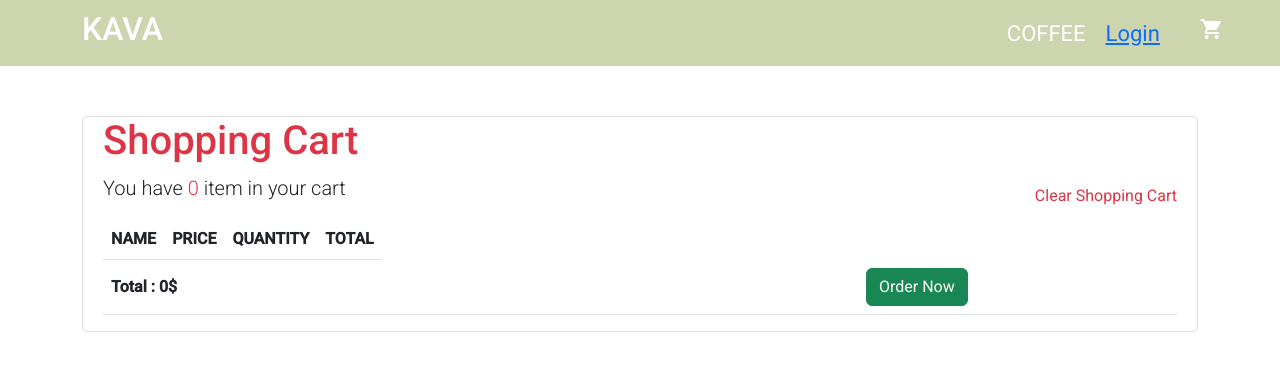
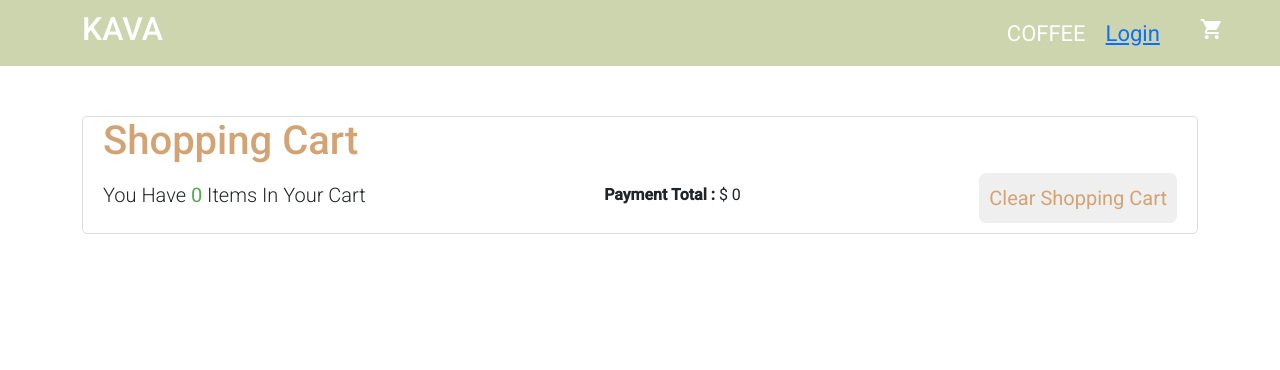
Before and after one commit to AbduallahBarmu/fullstack, an Angular app in the folder front-store/: page /cart in a window 1280 px wide. Shown: the top 370 px of the page. Built offline with nearby package versions, Linux system fonts and the light colour scheme.

Commit message:
imporve cart page style

```diff
--- a/front-store/src/app/admin/components/dashboard/dashboard.component.html
+++ b/front-store/src/app/admin/components/dashboard/dashboard.component.html
@@ -23,7 +23,7 @@
     <tr *ngFor="let item of products">
       <td>{{ item.name }}</td>
       <td>{{ item.region }}</td>
-      <td>{{ item.price }}</td>
+      <td>${{ item.price }}</td>
       <td>
         <button
           class="delete-btn"
--- a/front-store/src/app/auth/models/auth.ts
+++ b/front-store/src/app/auth/models/auth.ts
@@ -1,5 +1,4 @@
 export interface AuthData {
-  // token:string;
   email: string;
   password: string;
 
--- a/front-store/src/app/carts/components/cart/cart.component.html
+++ b/front-store/src/app/carts/components/cart/cart.component.html
@@ -1,32 +1,25 @@
 <div class="cartBox">
-  <h1 class="text-danger">Shopping Cart</h1>
+  <h1 class="title">Shopping Cart</h1>
   <div class="headCart">
     <p class="lead">
-      You have <label class="text-danger">{{ cartProducts.length }}</label> item
-      in your cart
+      You Have
+      <strong class="product-length">{{ cartProducts.length }} </strong> Items In Your Cart
     </p>
-    <span class="text-danger card-header" (click)="clearCart()"
-      >Clear Shopping Cart</span
-    >
+    <p><strong>Payment Total : </strong> $ {{ total }}</p>
+    <button class="clear-btn " (click)="clearCart()">
+      Clear Shopping Cart</button>
   </div>
+</div>
+
 <table class="table table-striped">
-    <thead class="headCart">
-      <tr>
-        <th>NAME</th>
-        <th>PRICE</th>
-        <th style="width: 25%">QUANTITY</th>
-        <th>TOTAL</th>
-      </tr>
-    </thead>
   <tbody class="table-body">
-      <tr
-        class="table-row"
-        *ngFor="let item of cartProducts; let index = index"
-      >
-        <!-- <td><img class="img" src="{{item.item.image}}" alt=""></td> -->
-        <td>{{ item.item.name }}</td>
-        <td>{{ item.item.region }}</td>
-        <td>{{ item.item.price }}$</td>
+    <tr class="table-row" *ngFor="let item of cartProducts; let index = index">
+      <td>
+        <img class="product-img" src="{{item.item.image}}" alt="" routerLink="/details/{{item.item._id }}"></td>
+      <td>
+        {{ item.item.name }}
+      </td>
+      <td> $ {{ item.item.price }}</td>
       <td>
         <div class="quantity">
           <button class="btn btn-dark" (click)="addAmount(index)">+</button>
@@ -34,7 +27,7 @@
             class="form-control"
             type="number"
             [(ngModel)]="item.quantity"
-              min="1"
+            min=1
           />
           <button class="btn btn-dark" (click)="minsAmount(index)">-</button>
         </div>
@@ -47,14 +40,4 @@
       </td>
     </tr>
   </tbody>
-    <tfoot>
-      <tr>
-        <th>Total : {{ total }}$</th>
-        <th><button class="btn btn-success">Order Now</button></th>
-      </tr>
-    </tfoot>
 </table>
-</div>
-<div class="alert alert-success" role="alert" *ngIf="success">
-  <strong>Well done!</strong> Your Order is Successfully Send
-</div>
--- a/front-store/src/app/carts/components/cart/cart.component.scss
+++ b/front-store/src/app/carts/components/cart/cart.component.scss
@@ -5,29 +5,39 @@
     margin: 50px 0;
 }
 
-
+.title{
+    color: #d4a373;;
+}
 .headCart {
     display: flex;
     justify-content: space-between;
     align-items: center;
 }
 
-.card-header {
-    font-size: 16px;
+.clear-btn  {
+    color: #d4a373;
+    font-size: 20px;
     cursor: pointer;
     transition: all 0.3s ease-in-out;
-
+    border: none;
+    padding: 10px;
+    border-radius: 7px;
+    margin-bottom: 10px;
     &:hover {
-        background-color: #e67779;
+        background-color: #e19a9b;
         color: #FFF !important;
         box-shadow: 0px 5px 10px rgba($color: #000000, $alpha: 0.3);
     }
 }
 
-.img {
-    width: 100%;
-    height: 100px;
-    border-radius: 50%;
+.product-img {
+    min-width: 20%;
+   max-width: 30%;
+   max-height: auto;
+}
+
+.product-length{
+    color:rgb(78, 174, 78)
 }
 
 
@@ -69,35 +79,12 @@
         }
     }
 
-    .img {
-        width: 30%;
-        height: 30%;
-        border-radius: 50%;
-    }
-
-
-
-    .quantity {
-        display: flex;
-        justify-content: space-between;
-
-        input {
-            margin: 0 20px;
-        }
-    }
-
-
-    .table-body {
-        // border-top: 1px solid #c61d21;
-        // border-bottom: 1px solid #c61d21;
-    }
 
     .table-row {
         td {
             border-bottom: 0;
             text-align: center;
             vertical-align: middle;
-            // background-color: #c61d21;
         }
     }
 
--- a/front-store/src/app/carts/components/cart/cart.component.ts
+++ b/front-store/src/app/carts/components/cart/cart.component.ts
@@ -1,70 +1,58 @@
 import { Component, OnInit } from '@angular/core';
 import { CartsService } from '../../services/carts.service';
-
 
 @Component({
   selector: 'app-cart',
   templateUrl: './cart.component.html',
-  styleUrls: ['./cart.component.scss']
+  styleUrls: ['./cart.component.scss'],
 })
+export class CartComponent implements OnInit {
+  constructor(private service: CartsService) {}
 
-
-export class CartComponent implements OnInit {
-  constructor(private service:CartsService) { }
-
-
-
-  cartProducts:any[] = [];
-  total:number = 0;
-  success:boolean = false
-
+  cartProducts: any[] = [];
+  total: number = 0;
 
   ngOnInit(): void {
-    this.getCartProducts()
+    this.getCartProducts();
   }
 
-
   getCartProducts() {
-    if("cart" in localStorage) {
-      this.cartProducts = JSON.parse(localStorage.getItem("cart")!)
+    if ('cart' in localStorage) {
+      this.cartProducts = JSON.parse(localStorage.getItem('cart')!);
     }
-    this.getCartTotal()
+    this.getCartTotal();
   }
 
-  // increas the number of the products
-  addAmount(index:number) {
-    this.cartProducts[index].quantity++
-    this.getCartTotal()
-    localStorage.setItem("cart" , JSON.stringify(this.cartProducts)) // update the new value in the local storage array
+  // Increase the number of the products
+  addAmount(index: number) {
+    this.cartProducts[index].quantity++;
+    this.getCartTotal();
+    localStorage.setItem('cart', JSON.stringify(this.cartProducts)); // update the new value in the local storage array
   }
 
-  minsAmount(index:number) {
-    this.cartProducts[index].quantity--
-    this.getCartTotal()
-    localStorage.setItem("cart" , JSON.stringify(this.cartProducts))
+  minsAmount(index: number) {
+    this.cartProducts[index].quantity--;
+    this.getCartTotal();
+    localStorage.setItem('cart', JSON.stringify(this.cartProducts));
   }
 
-
-  deleteProduct(index:number) {
-    this.cartProducts.splice(index , 1)
-    this.getCartTotal()
-    localStorage.setItem("cart" , JSON.stringify(this.cartProducts))
+  deleteProduct(index: number) {
+    this.cartProducts.splice(index, 1);
+    this.getCartTotal();
+    localStorage.setItem('cart', JSON.stringify(this.cartProducts));
   }
 
   clearCart() {
-    this.cartProducts = []
-    this.getCartTotal()
-    localStorage.setItem("cart" , JSON.stringify(this.cartProducts))
-    // console.log("cart ",this.cartProducts)
+    this.cartProducts = [];
+    this.getCartTotal();
+    localStorage.setItem('cart', JSON.stringify(this.cartProducts));
   }
 
-
   getCartTotal() {
-    this.total = 0
-    for(let x in this.cartProducts) {
-      this.total += this.cartProducts[x].item.price * this.cartProducts[x].quantity;
+    this.total = 0;
+    for (let x in this.cartProducts) {
+      this.total +=
+        this.cartProducts[x].item.price * this.cartProducts[x].quantity;
     }
   }
-
-
 }
--- a/front-store/src/app/products/components/product/product.component.html
+++ b/front-store/src/app/products/components/product/product.component.html
@@ -15,8 +15,7 @@
     <button
       mat-raised-button
       color="primary"
-      (click)="addProductToCart(); addButton = false"
-    >
+      (click)="addProductToCart(); addButton = false" >
       Add To Basket
     </button>
     <span>{{ data.price }}$</span>
```
Lines whose indentation alone changed are shown as unchanged.
